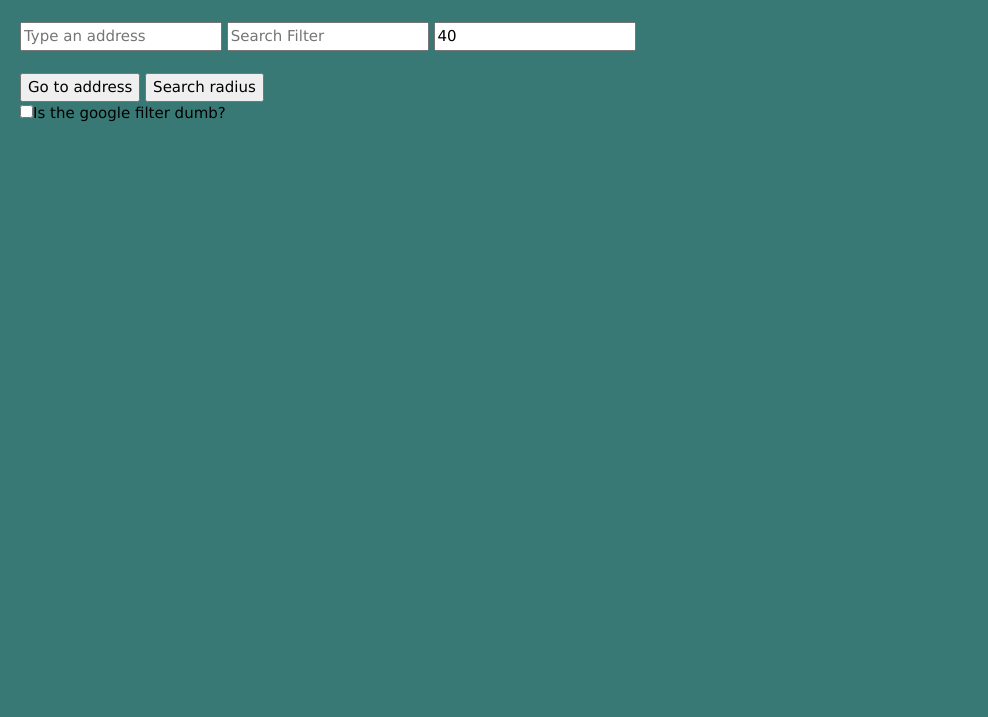
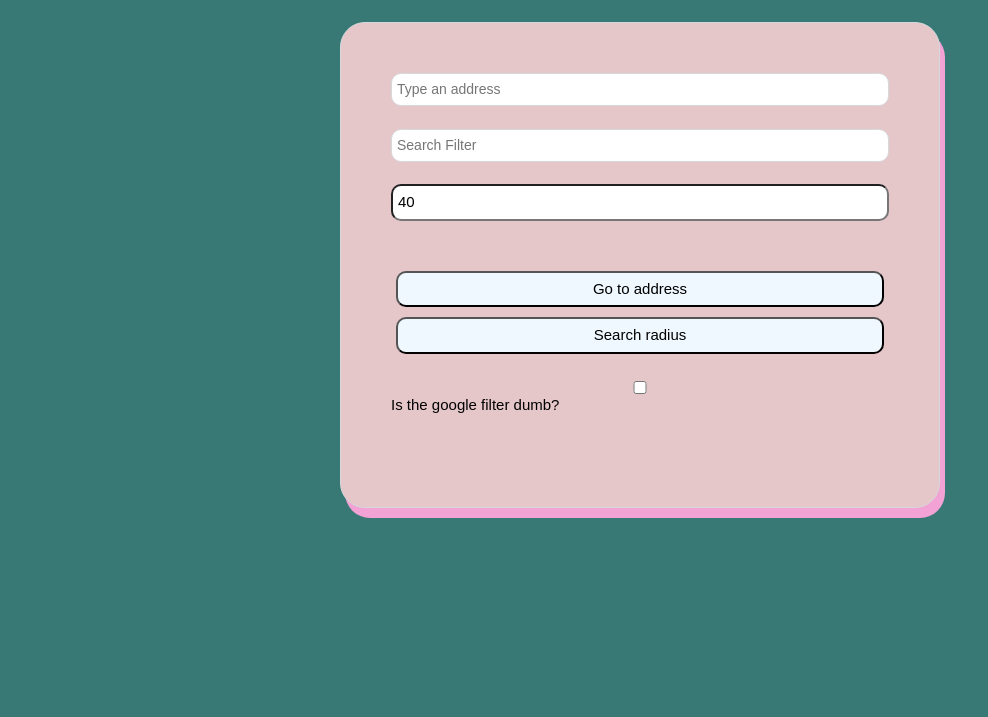
Before and after one commit to atiyehnadia4/Eventure, a Python web app: template template/map.html in a window 1280 px wide. Shown: the part 888-1605 px from the top of the page, without its empty margins (0-988 px from the left). Before the commit the page ends 1010 px from the top, so only its background shows below. Run offline with Jinja, Linux system fonts and the light colour scheme; the template is opened without the code that fills it, so the values that code supplies are empty; some libraries are stand-ins or nearby versions; some web fonts are replaced.

Commit message:
fixed style of map and map input boxes/buttons

```diff
--- a/styles/style.css
+++ b/styles/style.css
@@ -219,3 +219,33 @@ a:hover{
   margin-bottom: 60px;
   padding-right: 150px;
 }
+#map{
+  border-radius: 25px;
+}
+#address{
+  border-radius: 10px;
+  padding: 5px;
+}
+#filter{
+  border-radius: 10px;
+  padding: 5px;
+}
+#radius{
+  border-radius: 10px;
+  padding: 5px;
+}
+#find{
+  border-radius: 10px;
+  padding: 5px;
+  margin: 5px;
+  background-color: aliceBlue;
+}
+#scan{
+  border-radius: 10px;
+  padding: 5px;
+  margin: 5px;
+  background-color: aliceBlue;
+}
+#fixRad{
+
+}
--- a/template/map.html
+++ b/template/map.html
@@ -45,17 +45,19 @@
         <br><br>
     <div id="map" style="height: 800px; width=100%;"></div>
     <br>
+    <form action= '/events' method='get' class ='speaker-form'>
+      <div class="form-row">
 
-
-    <input type="text" id="address" placeholder="Type an address">
-    <input type="text" id="filter" placeholder="Search Filter">
+    <input type="text" id="address" placeholder="Type an address"><br>
+    <input type="text" id="filter" placeholder="Search Filter"><br>
     <input type="number" id="radius" value="40">
     <br><br>
     <button id="find">Go to address</button>
     <button id="scan">Search radius</button>
     <br>
     <input type="checkbox" id="fixRad">Is the google filter dumb?</input>
-
+  </div>
+</form>
     <div id='search_results'>
     </div>
 
```
